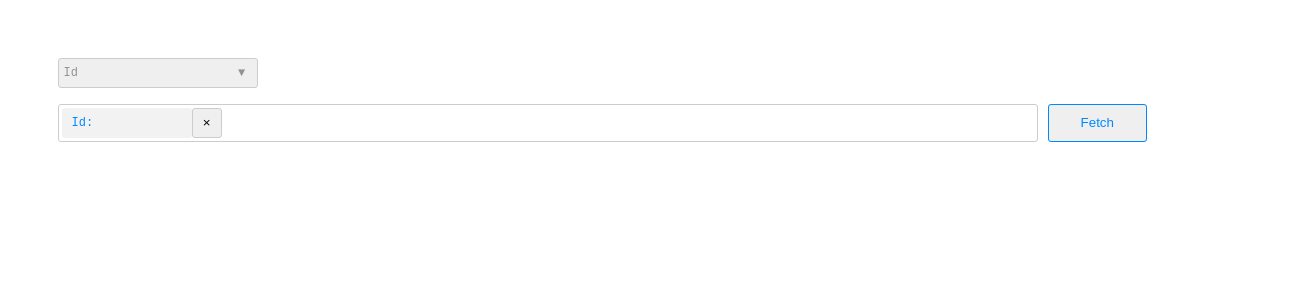
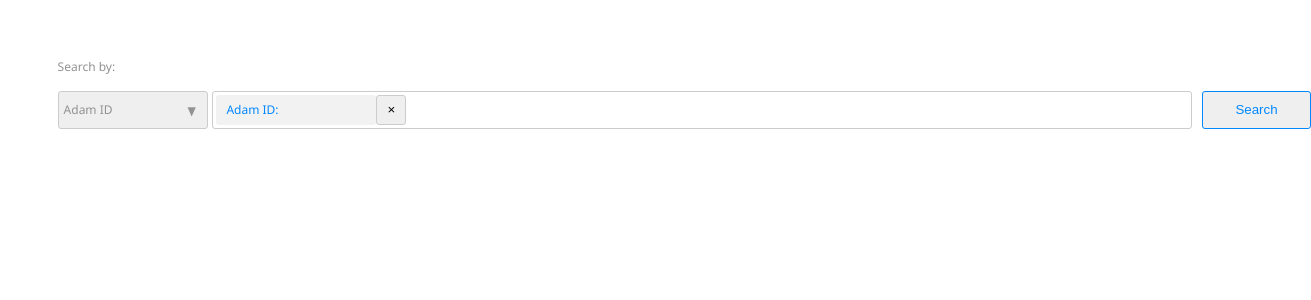
Before and after one commit to ThekhoN/search-input-with-tags, a React (Create React App) app: page / in a window 1280 px wide. Shown: the top 300 px of the page, 1311 px wide, since content can reach past the window. Built offline with nearby package versions, Linux system fonts and the light colour scheme.

Commit message:
dropdown-list changes

```diff
--- a/package.json
+++ b/package.json
@@ -3,6 +3,7 @@
   "version": "0.1.0",
   "private": true,
   "dependencies": {
+    "prop-types": "^15.7.2",
     "react": "^16.10.2",
     "react-app-polyfill": "^1.0.4",
     "react-dom": "^16.10.2",
--- a/src/App.css
+++ b/src/App.css
@@ -17,7 +17,8 @@
 }
 
 body {
-  font-family: 'Courier New', Courier, monospace;
+  /* font-family: 'Courier New', Courier, monospace; */
+  font-family: 'Segoe UI', Tahoma, Geneva, Verdana, sans-serif;
   font-size: 12px;
   text-align: center;
   padding: 3.6rem;
--- a/src/App.js
+++ b/src/App.js
@@ -5,54 +5,49 @@ import MultiSelect from "./components/multi-select";
 import styled from "styled-components/macro";
 
 export const KEY = "value";
-const DEFAULT_TAG_INPUT_WIDTH = 100;
+export const DEFAULT_TAG_INPUT_WIDTH = 160;
 
 // 🤷 Shrug ¯\_(ツ)_/¯
+const data = [
+  {
+    value: "ALL"
+  },
+  {
+    value: "Adam ID"
+  },
+  {
+    value: "Track"
+  },
+  {
+    value: "Artist"
+  },
+  {
+    value: "Author/Composer"
+  }
+];
+
 // const data = [
 //   {
 //     value: "ALL",
 //     label: "ALL"
 //   },
 //   {
-//     value: "ID",
-//     label: "ID"
+//     value: "Id",
+//     label: "Id"
 //   },
 //   {
-//     value: "Track",
-//     label: "Track"
-//   },
-//   {
-//     value: "Artist",
-//     label: "Artist"
+//     value: "Title",
+//     label: "Title"
 //   },
 //   {
 //     value: "Author",
 //     label: "Author"
+//   },
+//   {
+//     value: "Publisher",
+//     label: "Publisher"
 //   }
 // ];
-
-const data = [
-  {
-    value: "ALL",
-    label: "ALL"
-  },
-  {
-    value: "Id",
-    label: "Id"
-  },
-  {
-    value: "Title",
-    label: "Title"
-  },
-  {
-    value: "Author",
-    label: "Author"
-  },
-  {
-    value: "Publisher",
-    label: "Publisher"
-  }
-];
 
 export default class MultiFilterSearchWithInputTags extends React.Component {
   state = {
@@ -161,13 +156,15 @@ export default class MultiFilterSearchWithInputTags extends React.Component {
 
     return (
       <div className="App">
+        <label>
+          <LabelContainer>Search by:</LabelContainer>
+          <div className="flex" style={{ marginTop: "1rem" }}>
             <MultiSelect
               defaultSelected={this.state.selectedTags}
               data={data}
               onChangeSelection={this.onChangeTagSelection}
               ref={this.tagSelectorRef}
             />
-        <div className="flex" style={{ marginTop: "1rem" }}>
             <InputContainerWrapper>
               {legitSearchTags.map((tag, index) => {
                 return (
@@ -189,13 +186,19 @@ export default class MultiFilterSearchWithInputTags extends React.Component {
               })}
             </InputContainerWrapper>
             <FetchButton ref={this.nextTabbableRef} className="fetch-button">
-            Fetch
+              Search
             </FetchButton>
           </div>
+        </label>
       </div>
     );
   }
 }
+
+const LabelContainer = styled.span`
+  text-align: left;
+  display: block;
+`;
 
 const FetchButton = styled.button`
   border: 1px solid var(--color-active);
--- a/src/components/multi-select/index.js
+++ b/src/components/multi-select/index.js
@@ -200,9 +200,9 @@ const MultiSelectWrapperDropdownBtn = styled.button`
   position: relative;
   border: 1px solid #ccc;
   border-radius: 3px;
-  width: 200px;
+  width: 150px;
   font-size: 12px;
-  height: 30px;
+  height: 38px;
   text-align: left;
   padding-left: 5px;
   cursor: pointer;
@@ -217,7 +217,7 @@ const MultiSelectWrapperDropdownBtn = styled.button`
 const DropDownIcon = styled.span`
   position: absolute;
   width: 30px;
-  height: 29px;
+  height: 38px;
   display: flex;
   align-items: center;
   justify-content: center;
@@ -226,20 +226,22 @@ const DropDownIcon = styled.span`
 `;
 
 const MultiSelectWrapperDropdownlistWrapper = styled.div`
-  width: 200px;
+  width: 150px;
   position: relative;
   z-index: 1;
+  margin-right: 0.3rem;
 `;
 
 const MultiSelectWrapper = styled.ul`
   max-width: 320px;
   text-align: left;
-  border: 1px dashed #ccc;
+  border: 1px solid #ccc;
   list-style: none;
-  max-width: 200px;
+  max-width: 150px;
   width: 100%;
   background: white;
   position: absolute;
+  border-radius: 3px;
 
   &:focus {
     box-shadow: 0 0 4px var(--color-active-muted);
--- a/src/components/tag-input/index.js
+++ b/src/components/tag-input/index.js
@@ -1,9 +1,9 @@
 import React from "react";
 import styled from "styled-components/macro";
+import { DEFAULT_TAG_INPUT_WIDTH as minWidth } from "../../App";
 
 const widthOffset = 20;
 const maxWidth = 300;
-const minWidth = 100;
 
 export default class TagInput extends React.Component {
   state = {
@@ -167,7 +167,7 @@ const TagInputWrapper = styled.a`
   height: var(--input-height);
   align-items: center;
   border-radius: var(--form-border-radius);
-  min-width: 130px;
+  min-width: 160px;
 
   &.is-focused {
     box-shadow: 0 0 4px var(--color-active-muted);
@@ -198,6 +198,7 @@ const TagInputWrapper = styled.a`
     span {
       padding-left: 10px;
       padding-right: 10px;
+      white-space: nowrap;
       color: var(--color-active);
     }
   }
```
Lines whose indentation alone changed are shown as unchanged.
